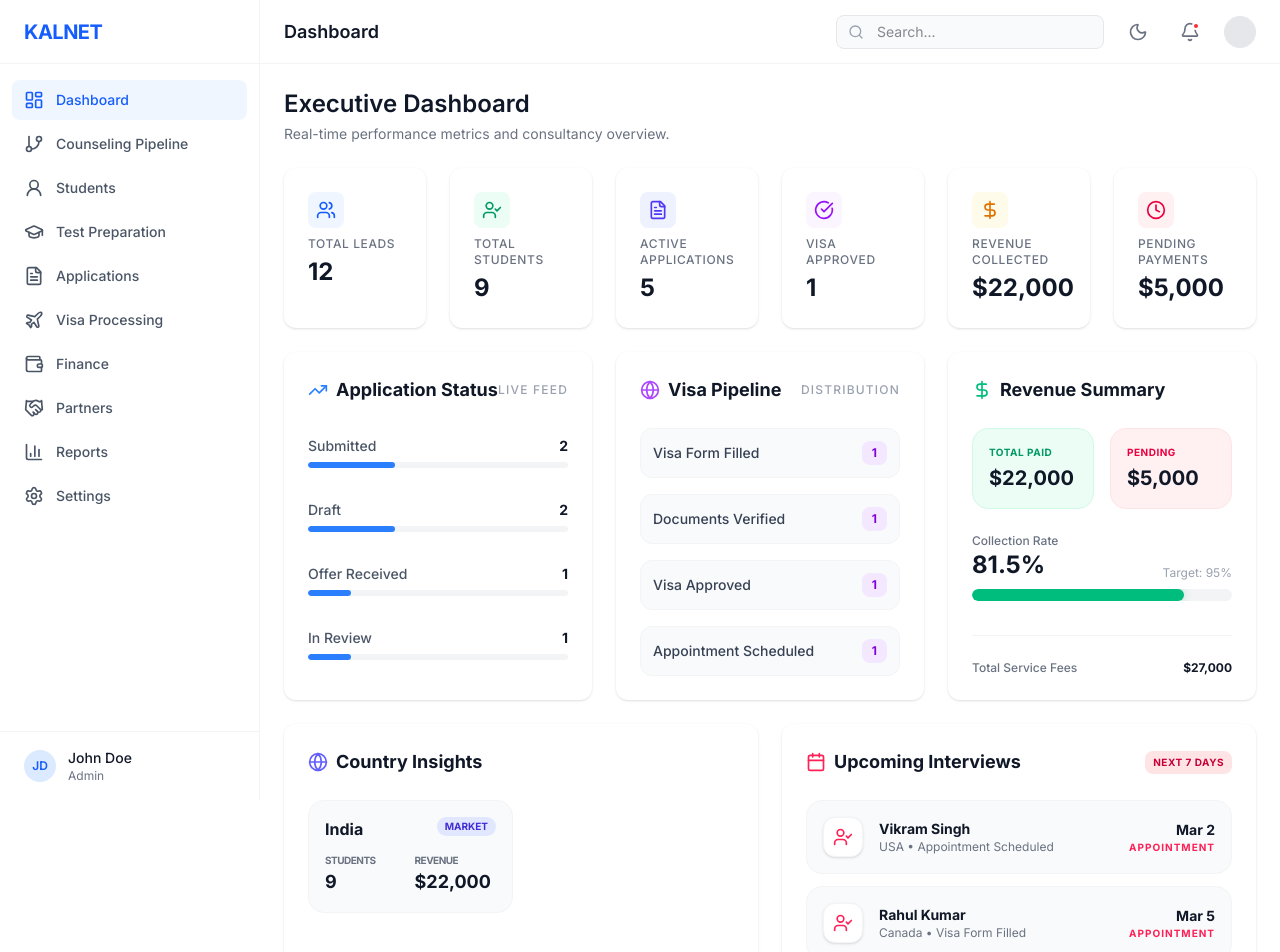
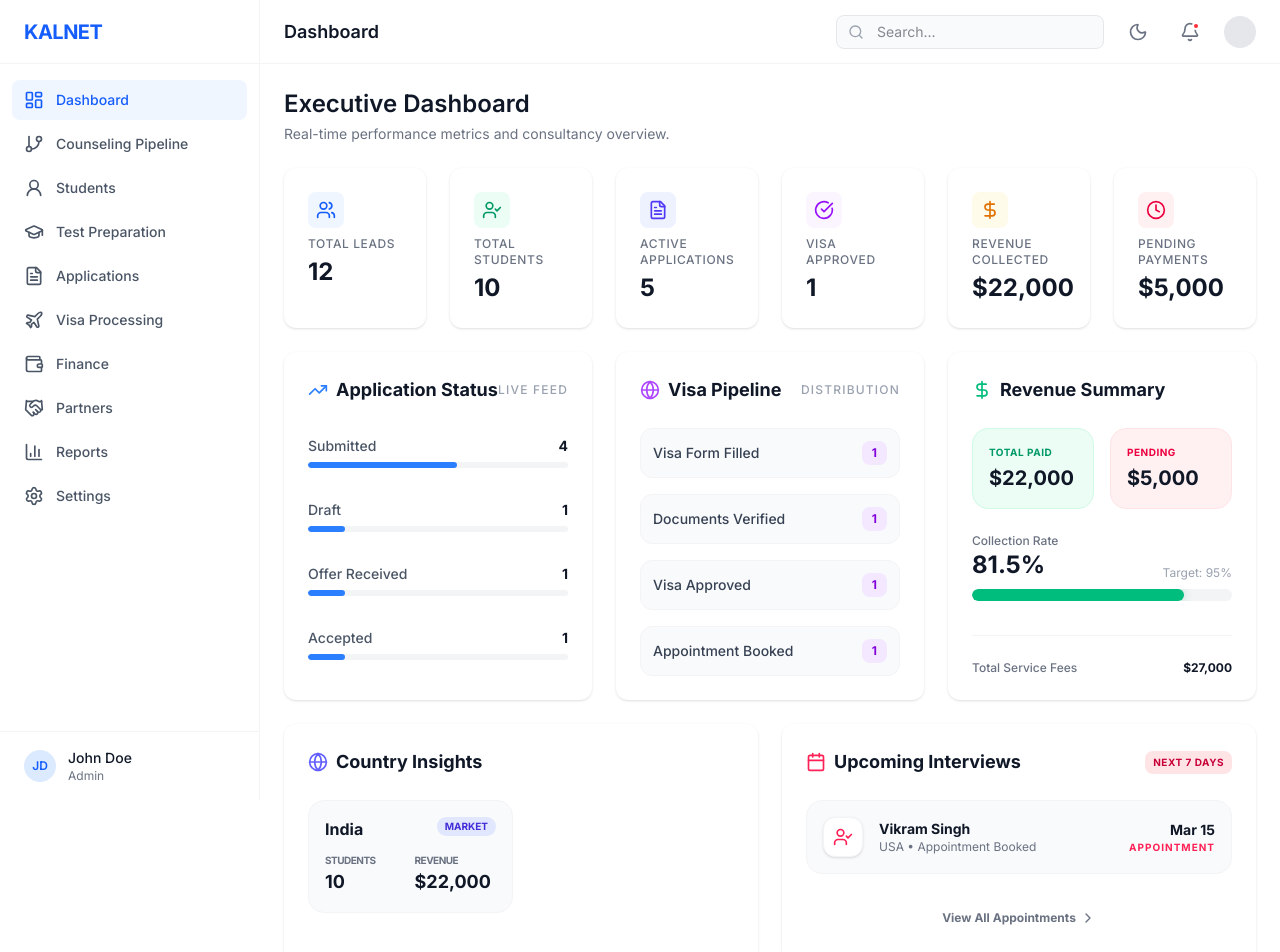
Before and after one commit to ic23btech11017-ops/consultancy, a React (Vite) app: page / in a window 1280 px wide. Shown: the top 952 px of the page. Built offline with nearby package versions, Linux system fonts and the light colour scheme.

Commit message:
Fix cross-module data consistency: lead-student linkages, phone numbers, test scores, application intakes, visa stages, and hardcoded dates

```diff
--- a/src/data/mockData.ts
+++ b/src/data/mockData.ts
@@ -27,7 +27,7 @@ export const leads: PipelineLead[] = [
   {
     id: '1',
     name: 'Arjun Sharma',
-    phone: '+91 98765 43210',
+    phone: '+91 91122 33445',
     email: 'arjun.s@example.com',
     source: 'Facebook Ads',
     interestedCountry: '',
@@ -59,7 +59,7 @@ export const leads: PipelineLead[] = [
   {
     id: '3',
     name: 'Rahul Verma',
-    phone: '+91 76543 21098',
+    phone: '+91 70012 34567',
     email: 'rahul.v@example.com',
     source: 'Referral',
     interestedCountry: 'USA',
@@ -87,7 +87,7 @@ export const leads: PipelineLead[] = [
     status: 'Converted',
     studentId: 'ST006',
     testStatus: 'Score Available',
-    testScore: '6.5',
+    testScore: '7.5',
     testType: 'IELTS',
     preferredCourses: ['Diploma in IT'],
     budgetRange: '₹8-12 Lakhs',
@@ -98,7 +98,7 @@ export const leads: PipelineLead[] = [
   {
     id: '5',
     name: 'Vikram Singh',
-    phone: '+91 54321 09876',
+    phone: '+91 55443 21890',
     email: 'vikram.s@example.com',
     source: 'Direct Walk-in',
     interestedCountry: 'Germany',
@@ -140,7 +140,7 @@ export const leads: PipelineLead[] = [
     targetLevel: 'Masters',
     assignedCounsellor: 'Anjali Rao',
     status: 'Application Started',
-    studentId: 'ST003',
+    studentId: 'ST010',
     testStatus: 'Score Available',
     testScore: '315',
     testType: 'GRE',
@@ -262,7 +262,7 @@ export const students = [
     highestQualification: "12th",
     targetLevel: "Bachelors",
     assignedCounsellor: "John Doe",
-    status: "Active"
+    status: "Visa In Process"
   },
   {
     id: "ST003",
@@ -273,7 +273,7 @@ export const students = [
     highestQualification: "Bachelors",
     targetLevel: "Masters",
     assignedCounsellor: "Ravi Mehta",
-    status: "Application Submitted"
+    status: "Visa In Process"
   },
   {
     id: "ST004",
@@ -300,12 +300,12 @@ export const students = [
   {
     id: "ST006",
     name: "Sneha Gupta",
-    phone: "+91 94567 89012",
+    phone: "+91 65432 10987",
     email: "sneha@example.com",
     country: "India",
     highestQualification: "12th",
-    targetLevel: "Bachelors",
-    assignedCounsellor: "John Doe",
+    targetLevel: "Diploma",
+    assignedCounsellor: "Anjali Rao",
     status: "Active"
   },
   {
@@ -340,6 +340,17 @@ export const students = [
     targetLevel: "Bachelors",
     assignedCounsellor: "John Doe",
     status: "Active"
+  },
+  {
+    id: "ST010",
+    name: "Karthik Nair",
+    phone: "+91 88234 56789",
+    email: "karthik.n@example.com",
+    country: "India",
+    highestQualification: "Bachelors",
+    targetLevel: "Masters",
+    assignedCounsellor: "Anjali Rao",
+    status: "Application In Progress"
   }
 ];
 
@@ -350,7 +361,7 @@ export const applications = [
     university: "University of Toronto",
     course: "MSc Computer Science",
     country: "Canada",
-    intake: "Fall 2025",
+    intake: "Fall 2026",
     status: "Submitted"
   },
   {
@@ -359,7 +370,7 @@ export const applications = [
     university: "University of Melbourne",
     course: "BBA",
     country: "Australia",
-    intake: "Fall 2025",
+    intake: "Fall 2026",
     status: "Draft"
   },
   {
@@ -368,7 +379,7 @@ export const applications = [
     university: "Arizona State University",
     course: "MS Data Science",
     country: "USA",
-    intake: "Spring 2025",
+    intake: "Spring 2026",
     status: "Submitted"
   },
   {
@@ -377,7 +388,7 @@ export const applications = [
     university: "University of Oxford",
     course: "PhD in Physics",
     country: "UK",
-    intake: "Fall 2025",
+    intake: "Fall 2026",
     status: "Offer Received"
   },
   {
@@ -386,17 +397,26 @@ export const applications = [
     university: "TU Munich",
     course: "MSc Mechanical Engineering",
     country: "Germany",
-    intake: "Winter 2025",
-    status: "In Review"
+    intake: "Winter 2026",
+    status: "Submitted"
   },
   {
     id: "APP006",
     studentId: "ST006",
     university: "Monash University",
-    course: "Bachelor of IT",
+    course: "Diploma in IT",
     country: "Australia",
-    intake: "Fall 2025",
-    status: "Draft"
+    intake: "Spring 2026",
+    status: "Accepted"
+  },
+  {
+    id: "APP007",
+    studentId: "ST010",
+    university: "University of British Columbia",
+    course: "MS Data Science",
+    country: "Canada",
+    intake: "Fall 2026",
+    status: "Submitted"
   }
 ];
 
@@ -430,8 +450,8 @@ export const visaCases = [
     studentId: "ST003",
     studentName: "Vikram Singh",
     country: "USA",
-    currentStage: "Appointment Scheduled",
-    appointmentDate: "2026-03-02"
+    currentStage: "Appointment Booked",
+    appointmentDate: "2026-03-15"
   }
 ];
 
@@ -490,7 +510,7 @@ export const partners = [
   {
     id: "PRT001",
     name: "Global Education Services",
-    country: "United Kingdom",
+    country: "UK",
     commissionPercentage: 15,
     assignedStudents: ["ST001", "ST004"],
     commissionReceived: 2500
--- a/src/data/testPrepData.ts
+++ b/src/data/testPrepData.ts
@@ -74,7 +74,7 @@ export let walkInEnquiries: WalkInEnquiry[] = [
     name: 'Priya Patel',
     phone: '+91 87654 32109',
     branch: 'Kolkata',
-    interestedTest: 'PTE',
+    interestedTest: 'IELTS',
     inquiryDate: '2026-03-12',
     assignedCounselor: 'Anjali Rao',
     followUpDate: '2026-03-15',
@@ -108,9 +108,9 @@ export let walkInEnquiries: WalkInEnquiry[] = [
   {
     id: 'WI005',
     name: 'Aditya Rao',
-    phone: '+91 54321 09876',
+    phone: '+91 77654 32100',
     branch: 'Kolkata',
-    interestedTest: 'PTE',
+    interestedTest: 'SAT',
     inquiryDate: '2026-03-09',
     assignedCounselor: 'Ravi Mehta',
     followUpDate: '2026-03-11',
@@ -124,7 +124,7 @@ export let walkInEnquiries: WalkInEnquiry[] = [
     branch: 'Delhi',
     interestedTest: 'IELTS',
     inquiryDate: '2026-03-12',
-    assignedCounselor: 'Anjali Rao',
+    assignedCounselor: 'Ravi Mehta',
     followUpDate: '2026-03-14',
     notes: 'Walk-in today, very interested',
     status: 'New Inquiry',
--- a/src/pages/Applications.tsx
+++ b/src/pages/Applications.tsx
@@ -61,7 +61,7 @@ const Applications: React.FC = () => {
   // New Application Form State
   const [newApp, setNewApp] = useState<Partial<Application>>({
     status: 'Draft',
-    intake: 'Fall 2024',
+    intake: 'Fall 2026',
   });
 
   const stats = useMemo(() => {
--- a/src/pages/Dashboard.tsx
+++ b/src/pages/Dashboard.tsx
@@ -18,7 +18,7 @@ import { leads, students, applications, visaCases, payments } from '../data/mock
 
 const Dashboard: React.FC = () => {
   const navigate = useNavigate();
-  const today = new Date('2026-03-01');
+  const today = new Date('2026-03-12');
 
   // 1. KPI Calculations
   const kpis = useMemo(() => {
--- a/src/pages/VisaProcessing.tsx
+++ b/src/pages/VisaProcessing.tsx
@@ -89,10 +89,10 @@ const VisaProcessing: React.FC = () => {
     });
   }, [visaCases, searchQuery, countryFilter, resultFilter]);
 
-  // Upcoming appointments (Next 7 days from current date: 2026-03-01)
+  // Upcoming appointments (Next 7 days from current date)
   const upcomingAppointments = useMemo(() => {
-    const today = new Date('2026-03-01'); // Using current local time from metadata
-    const nextWeek = new Date('2026-03-01');
+    const today = new Date('2026-03-12');
+    const nextWeek = new Date('2026-03-12');
     nextWeek.setDate(today.getDate() + 7);
 
     return visaCases.filter(c => {
@@ -226,7 +226,7 @@ const VisaProcessing: React.FC = () => {
 
               <div className="space-y-4 min-h-[600px] bg-gray-100/30 dark:bg-gray-900/40 rounded-2xl p-3 border border-gray-200/50 dark:border-gray-800/50">
                 {stageStudents.map(studentCase => {
-                  const today = new Date('2026-03-01');
+                  const today = new Date('2026-03-12');
                   const apptDate = studentCase.appointmentDate ? new Date(studentCase.appointmentDate) : null;
                   const isUpcoming = apptDate && (
                     (apptDate.getTime() - today.getTime()) / (1000 * 60 * 60 * 24) <= 7 &&
```
